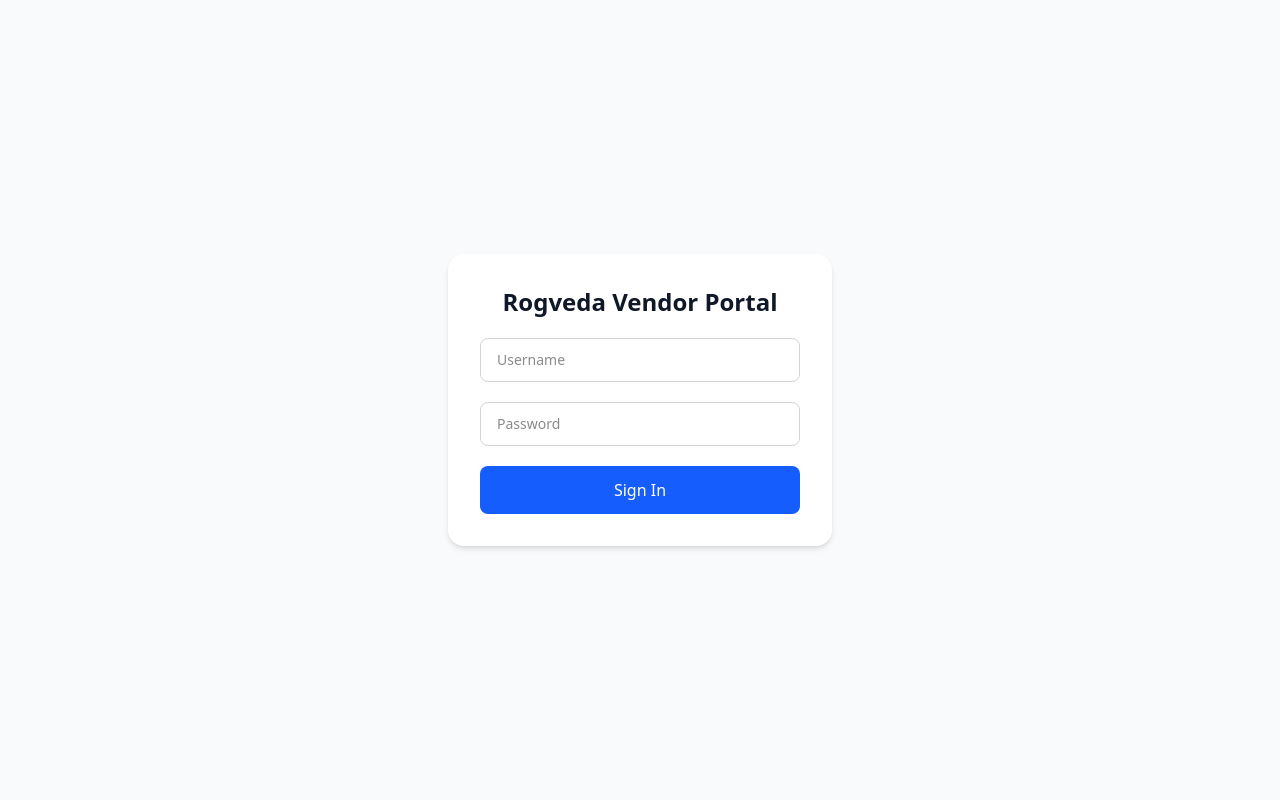
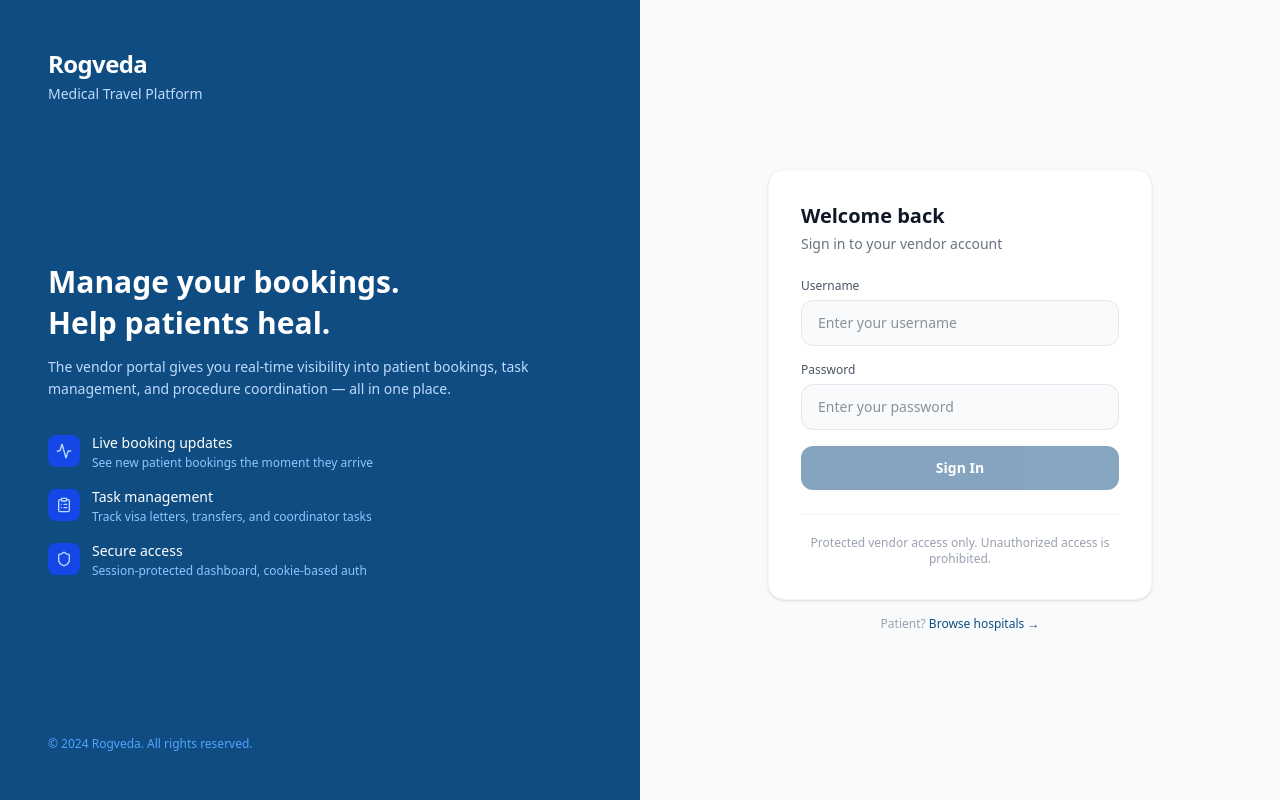
Before and after one commit to jarpit2003/Rogveda, a Next.js app: page /vendor/login in a window 1280 px wide. Built offline with nearby package versions, Linux system fonts and the light colour scheme.

Commit message:
feat: redesign vendor login with split-panel layout and branding

```diff
--- a/app/vendor/login/page.tsx
+++ b/app/vendor/login/page.tsx
@@ -4,7 +4,7 @@ export const dynamic = 'force-dynamic'
 export const revalidate = 0
 
 import { useState } from 'react'
-import { Loader2 } from 'lucide-react'
+import { Loader2, Shield, Activity, ClipboardList } from 'lucide-react'
 
 export default function VendorLoginPage() {
   const [username, setUsername] = useState('')
@@ -35,36 +35,118 @@ export default function VendorLoginPage() {
   }
 
   return (
-    <div className="min-h-screen bg-gray-50 flex items-center justify-center p-4">
-      <div className="bg-white rounded-2xl shadow-md w-full max-w-sm p-8 space-y-5">
-        <h1 className="text-2xl font-bold text-gray-900 text-center">Rogveda Vendor Portal</h1>
+    <div className="min-h-screen flex">
+      {/* Left Panel — Branding */}
+      <div className="hidden lg:flex lg:w-1/2 bg-[#0f4c81] flex-col justify-between p-12">
+        <div>
+          <h1 className="text-white text-2xl font-bold tracking-tight">Rogveda</h1>
+          <p className="text-blue-200 text-sm mt-1">Medical Travel Platform</p>
+        </div>
 
+        <div className="space-y-8">
+          <div>
+            <h2 className="text-white text-3xl font-bold leading-snug">
+              Manage your bookings.<br />
+              Help patients heal.
+            </h2>
+            <p className="text-blue-200 mt-3 text-sm leading-relaxed">
+              The vendor portal gives you real-time visibility into patient bookings,
+              task management, and procedure coordination — all in one place.
+            </p>
+          </div>
+
+          <div className="space-y-4">
+            {[
+              { icon: Activity, label: 'Live booking updates', desc: 'See new patient bookings the moment they arrive' },
+              { icon: ClipboardList, label: 'Task management', desc: 'Track visa letters, transfers, and coordinator tasks' },
+              { icon: Shield, label: 'Secure access', desc: 'Session-protected dashboard, cookie-based auth' },
+            ].map(({ icon: Icon, label, desc }) => (
+              <div key={label} className="flex items-start gap-3">
+                <div className="bg-blue-700 rounded-lg p-2 mt-0.5">
+                  <Icon size={16} className="text-blue-200" />
+                </div>
+                <div>
+                  <p className="text-white text-sm font-medium">{label}</p>
+                  <p className="text-blue-300 text-xs mt-0.5">{desc}</p>
+                </div>
+              </div>
+            ))}
+          </div>
+        </div>
+
+        <p className="text-blue-400 text-xs">© 2024 Rogveda. All rights reserved.</p>
+      </div>
+
+      {/* Right Panel — Login Form */}
+      <div className="w-full lg:w-1/2 flex items-center justify-center bg-gray-50 p-6">
+        <div className="w-full max-w-sm">
+          {/* Mobile logo */}
+          <div className="lg:hidden mb-8 text-center">
+            <h1 className="text-2xl font-bold text-[#0f4c81]">Rogveda</h1>
+            <p className="text-gray-500 text-sm">Vendor Portal</p>
+          </div>
+
+          <div className="bg-white rounded-2xl shadow-sm border border-gray-100 p-8">
+            <div className="mb-6">
+              <h2 className="text-xl font-bold text-gray-900">Welcome back</h2>
+              <p className="text-gray-500 text-sm mt-1">Sign in to your vendor account</p>
+            </div>
+
+            <div className="space-y-4">
+              <div>
+                <label className="block text-xs font-medium text-gray-600 mb-1.5">Username</label>
                 <input
                   type="text"
-          placeholder="Username"
+                  placeholder="Enter your username"
                   value={username}
                   onChange={e => setUsername(e.target.value)}
-          className="w-full border border-gray-300 rounded-lg px-4 py-[11px] text-sm focus:outline-none focus:ring-2 focus:ring-blue-500"
+                  onKeyDown={e => e.key === 'Enter' && handleSignIn()}
+                  className="w-full border border-gray-200 rounded-xl px-4 py-3 text-sm text-gray-800 bg-gray-50 focus:outline-none focus:ring-2 focus:ring-[#0f4c81] focus:border-transparent transition"
                 />
+              </div>
 
+              <div>
+                <label className="block text-xs font-medium text-gray-600 mb-1.5">Password</label>
                 <input
                   type="password"
-          placeholder="Password"
+                  placeholder="Enter your password"
                   value={password}
                   onChange={e => setPassword(e.target.value)}
-          className="w-full border border-gray-300 rounded-lg px-4 py-[11px] text-sm focus:outline-none focus:ring-2 focus:ring-blue-500"
+                  onKeyDown={e => e.key === 'Enter' && handleSignIn()}
+                  className="w-full border border-gray-200 rounded-xl px-4 py-3 text-sm text-gray-800 bg-gray-50 focus:outline-none focus:ring-2 focus:ring-[#0f4c81] focus:border-transparent transition"
                 />
+              </div>
 
-        {error && <p className="text-sm text-red-600">{error}</p>}
+              {error && (
+                <div className="bg-red-50 border border-red-100 rounded-xl px-4 py-3 text-sm text-red-600">
+                  {error}
+                </div>
+              )}
 
               <button
                 onClick={handleSignIn}
-          disabled={loading}
-          className="w-full bg-blue-600 hover:bg-blue-700 disabled:opacity-60 text-white font-medium py-3 rounded-lg flex items-center justify-center gap-2 transition min-h-[44px]"
+                disabled={loading || !username || !password}
+                className="w-full bg-[#0f4c81] hover:bg-[#0d3f6e] disabled:opacity-50 text-white font-semibold py-3 rounded-xl flex items-center justify-center gap-2 transition text-sm mt-2"
               >
                 {loading && <Loader2 className="w-4 h-4 animate-spin" />}
-          Sign In
+                {loading ? 'Signing in...' : 'Sign In'}
               </button>
+            </div>
+
+            <div className="mt-6 pt-5 border-t border-gray-100">
+              <p className="text-xs text-gray-400 text-center">
+                Protected vendor access only. Unauthorized access is prohibited.
+              </p>
+            </div>
+          </div>
+
+          <p className="text-center text-xs text-gray-400 mt-4">
+            Patient?{' '}
+            <a href="/" className="text-[#0f4c81] hover:underline font-medium">
+              Browse hospitals →
+            </a>
+          </p>
+        </div>
       </div>
     </div>
   )
```
Lines whose indentation alone changed are shown as unchanged.
